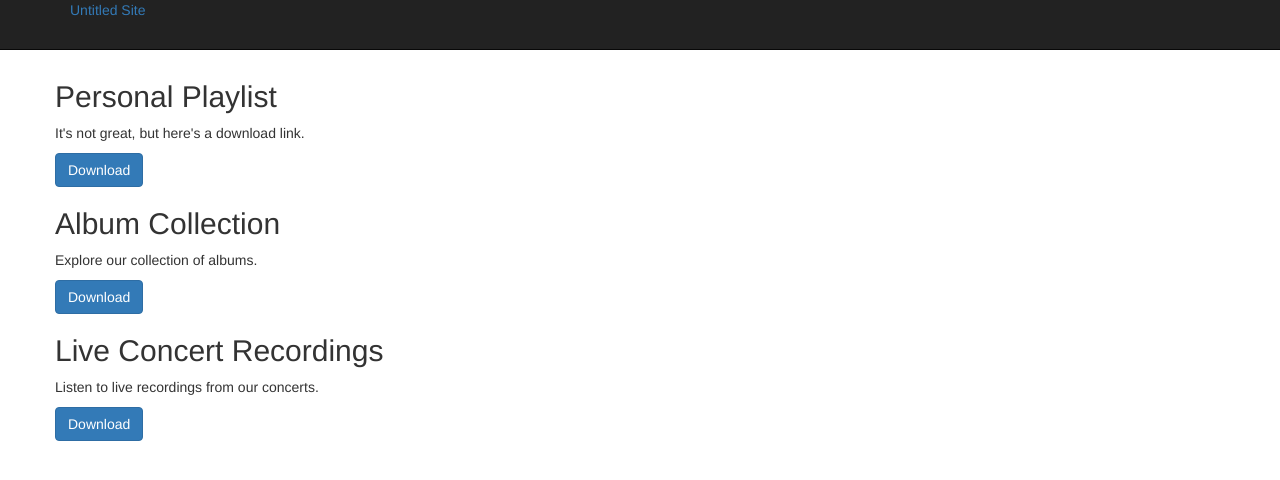
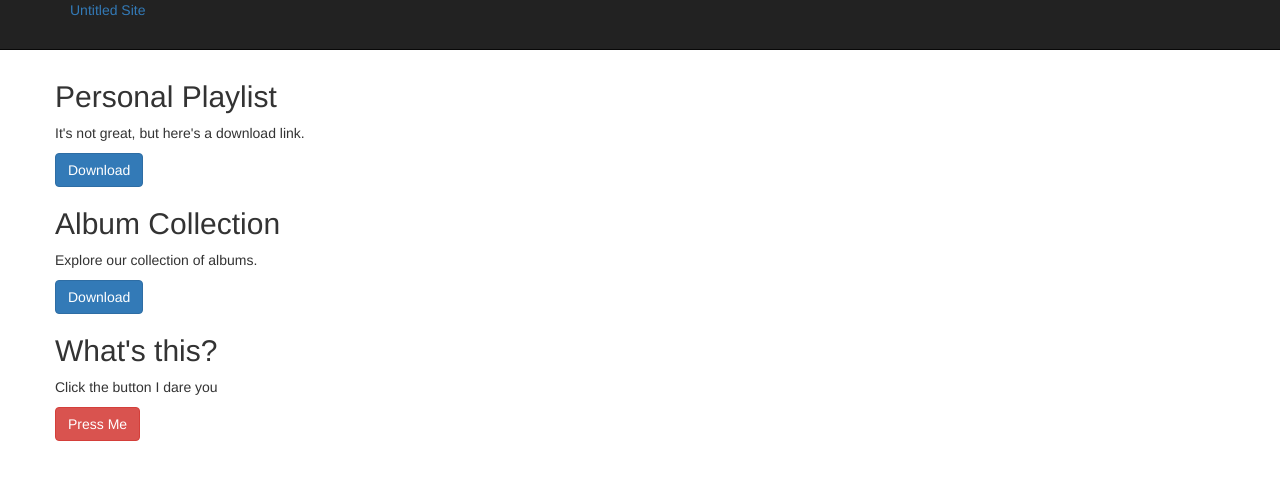
Before and after one commit to Goj3kMan/untitled-website, a plain HTML site: page music.html in a window 1280 px wide. Drawn offline with nearby package versions, Linux system fonts and the light colour scheme.

Commit message:
Update music.html

```diff
--- a/music.html
+++ b/music.html
@@ -43,9 +43,9 @@
             </div>
             <div class="span4">
                 <div class="box">
-                    <h2>Live Concert Recordings</h2>
-                    <p>Listen to live recordings from our concerts.</p>
-                    <a class="btn btn-primary download-button" href="https://your-google-drive-link-here" download>Download</a>
+                    <h2>What's this?</h2>
+                    <p>Click the button I dare you</p>
+                    <a class="btn btn-danger download-button" href="https://www.youtube.com/watch?v=dQw4w9WgXcQ" download>Press Me</a>
                 </div>
             </div>
         </div>
```
